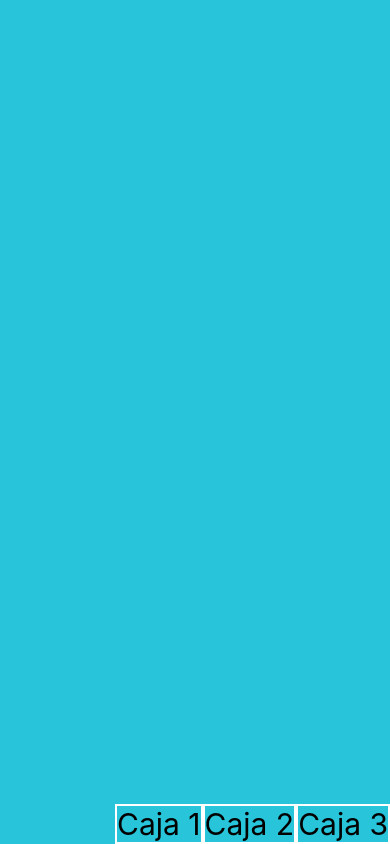
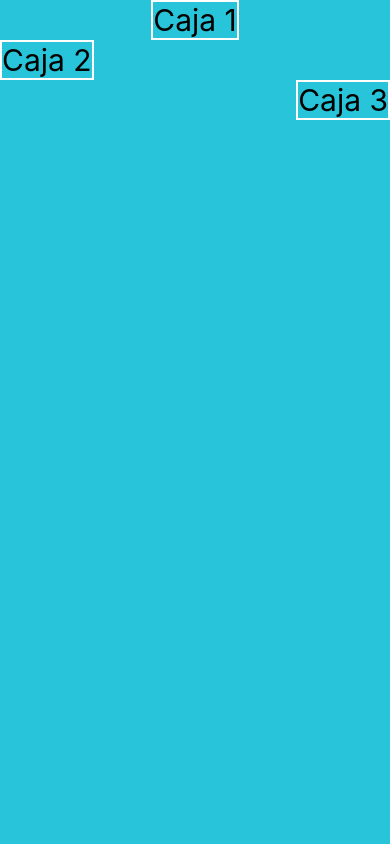
Before and after one commit to Cristaldo-Fiorela/React-Native-Udemy, a React Native app in the folder 02-PrimerProyecto/: screen / in a window 390 px wide. Built offline with nearby package versions, Linux system fonts and the light colour scheme.

Commit message:
practica utilizando align self

```diff
--- a/02-PrimerProyecto/src/screens/FlexboxScreen.tsx
+++ b/02-PrimerProyecto/src/screens/FlexboxScreen.tsx
@@ -25,26 +25,31 @@ const styles = StyleSheet.create({
         // alignItems: 'flex-start', //? sus hijos solo tienen el espacio minimo necesario para renderizar el contenido
         // alignItems: 'flex-end',
         // alignItems: 'center',
-        flexDirection: 'row',
-        justifyContent: 'flex-end',
-        alignItems: 'flex-end',
+        //* EJERCICIO 1
+        // flexDirection: 'row',
+        // justifyContent: 'flex-end',
+        // alignItems: 'flex-end',
     },
     caja1: {
         borderWidth: 2,
         borderColor: 'white',
         fontSize: 30,
         // flex: 3, // 3 + 2 + 1 = 6 <= DE ESTE TOTAL TOMO 3 UNIDADES o 1/3
+        alignSelf: 'center', //? sirve para tener un comportamiento diferente al del padre.
+
     },
     caja2: {
         borderWidth: 2,
         borderColor: 'white',
         fontSize: 30,
         // flex: 3,
+        alignSelf: 'flex-start',
     },
     caja3: {
         borderWidth: 2,
         borderColor: 'white',
         fontSize: 30,
         // flex: 1,
+        alignSelf: 'flex-end',
     },
 });
```
